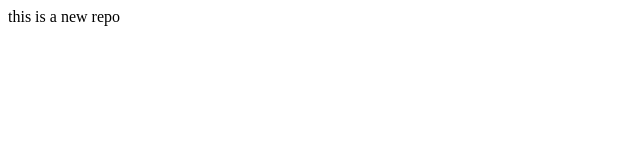
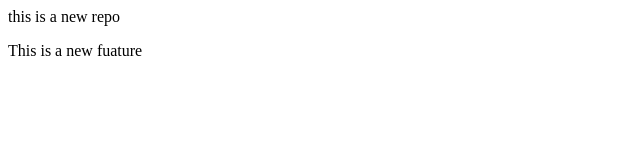
Before and after one commit to myidjayesh/localrepo, a plain HTML site: page index.html in a window 1280 px wide. Shown: the whole page, without its empty margins (0-640 px from the left). Drawn offline with Linux system fonts and the light colour scheme.

Commit message:
Add new Feature

```diff
--- a/index.html
+++ b/index.html
@@ -1 +1,2 @@
 <p>this is a new repo </p>
+<p>This is a new fuature</p>
```
